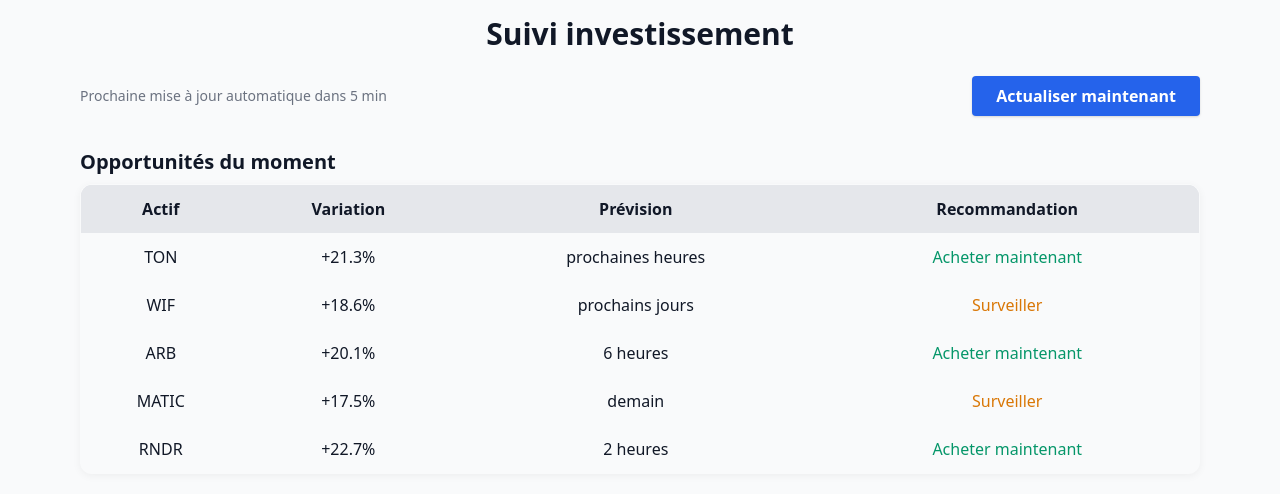
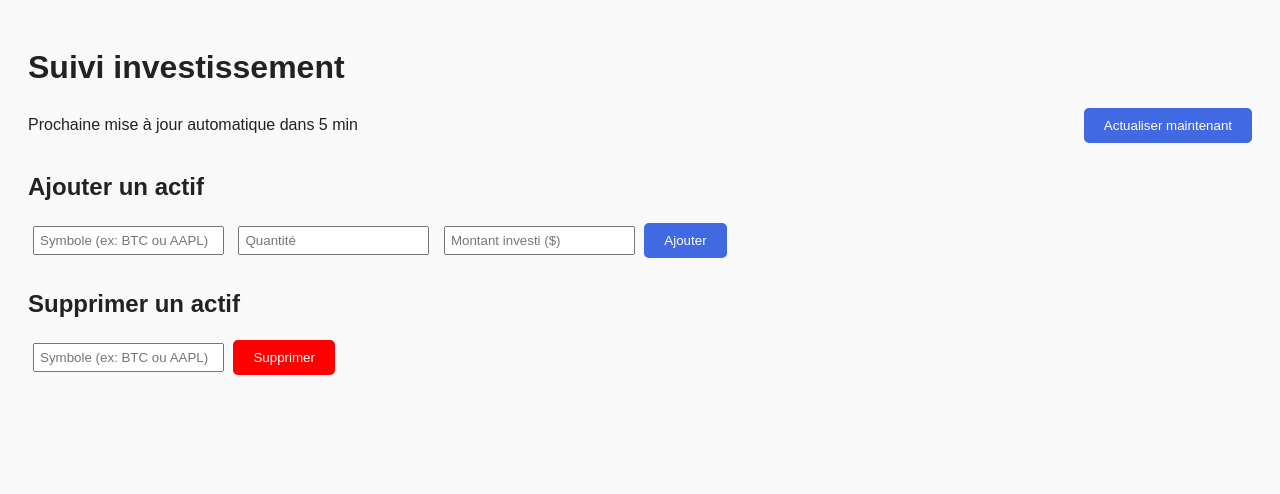
Before and after one commit to bidem66/Suivi-investissement, a plain HTML site: page index.html in a window 1280 px wide. Drawn offline with nearby package versions, Linux system fonts and the light colour scheme.

Commit message:
Update index.html

```diff
--- a/index.html
+++ b/index.html
@@ -1,12 +1,12 @@
-<!DOCTYPE html><html lang="fr"><head>
+<!DOCTYPE html><html lang="fr">
+<head>
   <meta charset="UTF-8" />
   <meta name="viewport" content="width=device-width, initial-scale=1.0" />
   <title>Suivi investissement</title>
-  <link href="https://cdn.jsdelivr.net/npm/tailwindcss@2.2.19/dist/tailwind.min.css" rel="stylesheet">
   <script src="https://cdn.onesignal.com/sdks/web/v16/OneSignalSDK.page.js" defer></script>
   <script>
     window.OneSignalDeferred = window.OneSignalDeferred || [];
-    OneSignalDeferred.push(async function (OneSignal) {
+    OneSignalDeferred.push(async function(OneSignal) {
       await OneSignal.init({
         appId: "c5bd46ca-82c9-4493-b9a7-3813d3eccd03",
         safari_web_id: "web.onesignal.auto.21eb64f1-a307-4b53-9fa9-5af0b410a31b",
@@ -16,91 +16,88 @@
     });
   </script>
   <style>
-    table {
-      border-radius: 12px;
-      overflow: hidden;
-      box-shadow: 0 2px 8px rgba(0, 0, 0, 0.05);
-    }
-    th, td {
-      padding: 0.75rem;
-    }
-    tr:nth-child(even) {
-      background-color: #f9fafb;
-    }
-    th {
-      background-color: #e5e7eb;
-      font-weight: 600;
-    }
-    .fl-arrow-up::before {
-      content: "\2191 ";
-      color: green;
-    }
-    .fl-arrow-down::before {
-      content: "\2193 ";
-      color: red;
-    }
+    body { font-family: Arial, sans-serif; padding: 20px; background-color: #f9f9f9; color: #222; }
+    h2 { margin-top: 30px; }
+    table { border-collapse: collapse; width: 100%; margin-bottom: 20px; background: white; box-shadow: 0 1px 4px rgba(0,0,0,0.1); }
+    th, td { padding: 8px; border: 1px solid #ddd; text-align: center; }
+    th { background-color: #f2f2f2; }
+    .gain { color: green; }
+    .perte { color: red; }
+    .alerte { background: #ffe5e5; padding: 10px; color: darkred; font-weight: bold; margin-bottom: 20px; }
+    .bouton { padding: 10px 20px; background: royalblue; color: white; border: none; border-radius: 5px; cursor: pointer; }
+    .bouton:hover { background: navy; }
+    .actualisation { margin-bottom: 20px; display: flex; justify-content: space-between; align-items: center; }
+    form { margin-top: 20px; }
+    form input { margin: 5px; padding: 5px; }
   </style>
-</head><body class="bg-gray-50 text-gray-900">
-  <div class="max-w-6xl mx-auto p-4">
-    <h1 class="text-3xl font-bold mb-6 text-center">Suivi investissement</h1>
-    <div class="flex justify-between items-center mb-4">
-      <div id="maj-info" class="text-sm text-gray-500">Prochaine mise à jour automatique dans 5 min</div>
-      <button onclick="refreshData(true)" class="px-6 py-2 bg-blue-600 text-white font-semibold rounded shadow hover:bg-blue-700">Actualiser maintenant</button>
-    </div>
-    <div id="alert-refresh" class="hidden mb-4 text-green-600 font-medium">Données mises à jour avec succès</div><section id="resume-global" class="mb-8"></section>
-<section id="tableau-crypto" class="mb-8"></section>
-<section id="tableau-actions" class="mb-8"></section>
-<section id="opportunites"></section>
+</head>
+<body>
+  <h1>Suivi investissement</h1>  <div class="actualisation">
+    <div>Prochaine mise à jour automatique dans 5 min</div>
+    <button class="bouton" onclick="actualiserManuellement()">Actualiser maintenant</button>
+  </div>  <!-- FORMULAIRE D'AJOUT D'ACTIF -->  <h2>Ajouter un actif</h2>
+  <form onsubmit="ajouterActif(event)">
+    <input type="text" id="symbol" placeholder="Symbole (ex: BTC ou AAPL)" required>
+    <input type="number" id="quantite" step="any" placeholder="Quantité" required>
+    <input type="number" id="investi" step="any" placeholder="Montant investi ($)" required>
+    <button type="submit" class="bouton">Ajouter</button>
+  </form>  <!-- FORMULAIRE DE SUPPRESSION D'ACTIF -->  <h2>Supprimer un actif</h2>
+  <form onsubmit="supprimerActif(event)">
+    <input type="text" id="symbolSupprimer" placeholder="Symbole (ex: BTC ou AAPL)" required>
+    <button type="submit" class="bouton" style="background:red">Supprimer</button>
+  </form>  <!-- ZONE POUR AJOUT DYNAMIQUE DES ACTIFS -->  <div id="zoneActifsAjoutes"></div>  <script>
+    // Mise à jour automatique toutes les 5 minutes
+    setInterval(() => {
+      location.reload();
+    }, 300000);
 
-<script>
-  function formatMontant(valeur) {
-    return valeur.toFixed(2) + ' $';
+    function actualiserManuellement() {
+      location.reload();
     }
 
-  function formatGainPct(valeur) {
-    const arrow = valeur >= 0 ? 'fl-arrow-up' : 'fl-arrow-down';
-    return `<span class="${arrow}">${Math.abs(valeur).toFixed(2)} %</span>`;
+    async function ajouterActif(event) {
+      event.preventDefault();
+      const symbole = document.getElementById('symbol').value.trim().toUpperCase();
+      const quantite = parseFloat(document.getElementById('quantite').value);
+      const investi = parseFloat(document.getElementById('investi').value);
+
+      if (!symbole || isNaN(quantite) || isNaN(investi)) return;
+
+      const isCrypto = /^[A-Z]{2,5}$/.test(symbole); // simple regex test
+      let url, prix = 0;
+
+      try {
+        if (isCrypto) {
+          url = `https://api.coingecko.com/api/v3/simple/price?ids=${symbole.toLowerCase()}&vs_currencies=cad`;
+          const res = await fetch(url);
+          const data = await res.json();
+          prix = data[symbole.toLowerCase()].cad;
+        } else {
+          url = `https://query1.finance.yahoo.com/v7/finance/quote?symbols=${symbole}`;
+          const res = await fetch(url);
+          const data = await res.json();
+          prix = data.quoteResponse.result[0].regularMarketPrice;
         }
+        const valeur = (prix * quantite).toFixed(2);
+        const variation = (valeur - investi).toFixed(2);
+        const variationPct = ((variation / investi) * 100).toFixed(2);
 
-  function refreshData(fromButton = false) {
-    render();
-    if (fromButton) {
-      const alert = document.getElementById("alert-refresh");
-      alert.classList.remove("hidden");
-      setTimeout(() => alert.classList.add("hidden"), 2500);
+        const ligne = `<table><tr><th>Symbole</th><th>Quantité</th><th>Investi</th><th>Prix unitaire</th><th>Valeur</th><th>Gain $</th><th>Gain %</th></tr>
+<tr><td>${symbole}</td><td>${quantite}</td><td>${investi.toFixed(2)} $</td><td>${prix} ${isCrypto ? 'CAD' : 'USD'}</td><td>${valeur} $</td><td class="${variation >= 0 ? 'gain' : 'perte'}">${variation} $</td><td class="${variation >= 0 ? 'gain' : 'perte'}">${variationPct} %</td></tr></table>`;
+        document.getElementById('zoneActifsAjoutes').innerHTML += ligne;
+      } catch (e) {
+        alert("Erreur lors de la récupération des données pour " + symbole);
       }
     }
 
-  setInterval(() => refreshData(), 5 * 60 * 1000);
-
-  function render() {
-    const opportunitesHTML = [
-      { nom: "TON", variation: "+21.3%", prevision: "prochaines heures", recommandation: "Acheter maintenant" },
-      { nom: "WIF", variation: "+18.6%", prevision: "prochains jours", recommandation: "Surveiller" },
-      { nom: "ARB", variation: "+20.1%", prevision: "6 heures", recommandation: "Acheter maintenant" },
-      { nom: "MATIC", variation: "+17.5%", prevision: "demain", recommandation: "Surveiller" },
-      { nom: "RNDR", variation: "+22.7%", prevision: "2 heures", recommandation: "Acheter maintenant" }
-    ].map(o => `
-      <tr>
-        <td>${o.nom}</td>
-        <td>${o.variation}</td>
-        <td>${o.prevision}</td>
-        <td class="${o.recommandation === 'Acheter maintenant' ? 'text-green-600' : 'text-yellow-600'}">${o.recommandation}</td>
-      </tr>`).join('');
-
-    document.getElementById('opportunites').innerHTML = `
-      <h2 class="text-xl font-semibold mt-6 mb-2">Opportunités du moment</h2>
-      <table class="table-auto w-full text-center border">
-        <thead><tr class="bg-gray-200">
-          <th>Actif</th><th>Variation</th><th>Prévision</th><th>Recommandation</th>
-        </tr></thead>
-        <tbody>${opportunitesHTML}</tbody>
-      </table>`;
+    function supprimerActif(event) {
+      event.preventDefault();
+      const symbole = document.getElementById('symbolSupprimer').value.trim().toUpperCase();
+      const zone = document.getElementById('zoneActifsAjoutes');
+      const tables = zone.querySelectorAll('table');
+      tables.forEach(table => {
+        if (table.innerHTML.includes(symbole)) table.remove();
+      });
     }
-
-  render();
-</script>
-
-  </div>
-</body>
+  </script></body>
 </html>
```
Lines whose indentation alone changed are shown as unchanged.
